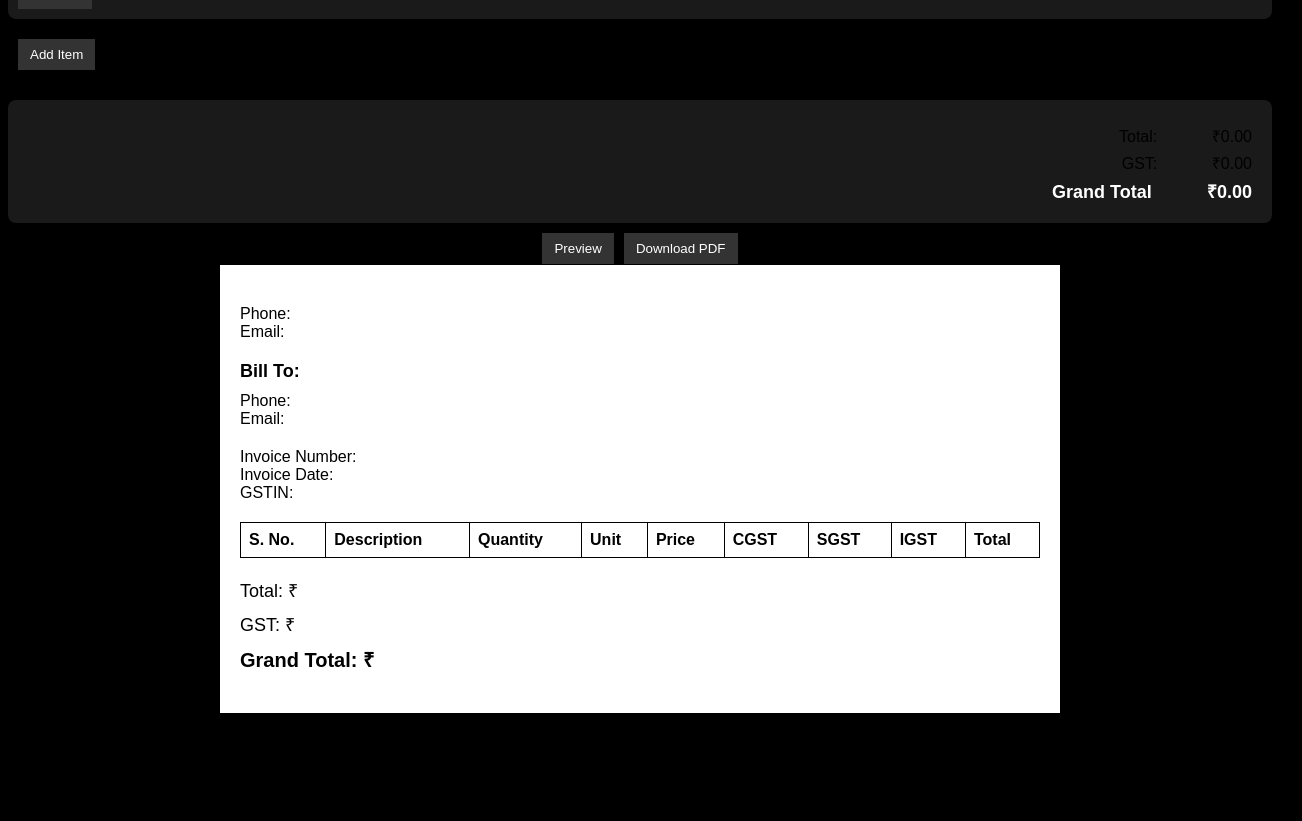
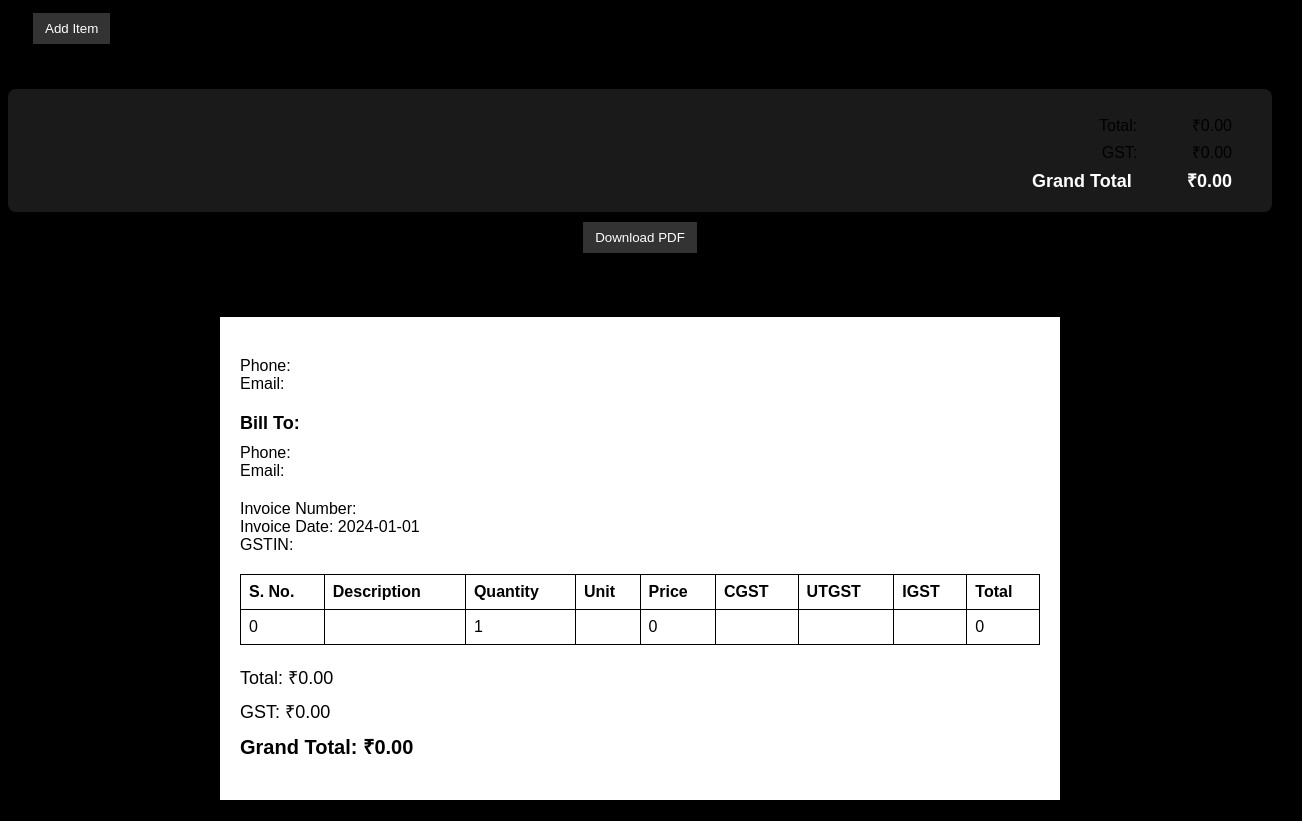
Before and after one commit to priyamkumar/Invoice-Generator, a React (Vite) app: page / in a window 1280 px wide. Shown: the part 1439-2260 px from the top of the page, 1302 px wide, since content can reach past the window. Before the commit the page ends 2173 px from the top, so only its background shows below. Built offline with nearby package versions, Linux system fonts and the light colour scheme.

Commit message:
added preview

```diff
--- a/src/App.css
+++ b/src/App.css
@@ -87,6 +87,7 @@ label {
   background-color: #1a1a1a;
   border-radius: 8px;
   text-align: right;
+  padding-right: 40px;
 }
 
 .total-amount p {
@@ -103,6 +104,7 @@ label {
 
 .item-table {
   margin-top: 20px;
+  padding:15px
 }
 
 .item-row {
@@ -148,7 +150,9 @@ button:hover {
 
 .preview-pdf-buttons {
   display: flex;
+  flex-direction: column;
   justify-content: center;
+  align-items: center;;
   gap: 10px;
 }
 
--- a/src/Components/BillInfo.jsx
+++ b/src/Components/BillInfo.jsx
@@ -35,18 +35,21 @@ export default function BillInfo() {
     clientEmail: "",
   });
 
+  const totalAmount = items.reduce((acc, cur) => acc + parseFloat(cur.amount || 0), 0);
+  const totalGst = items.reduce((acc, cur) => acc + parseFloat(cur.cgstAmount || 0) + parseFloat(cur.utgstAmount || 0) + parseFloat(cur.igstAmount || 0), 0);
+
   const [invoiceNumber, setInvoiceNumber] = useState();
-  const [invoiceDate, setInvoiceDate] = useState();
+  const [invoiceDate, setInvoiceDate] = useState("2024-01-01");
   const [gstNum, setGstNum] = useState();
 
   return (
     <div className="invoice-details">
       <InvoiceDetails details={details} setDetails={setDetails}/>
-      <DateInvoiceGST date={[invoiceDate, setInvoiceDate]} invoice={[invoiceDate, setInvoiceDate]} gst={[gstNum, setGstNum]}/>
+      <DateInvoiceGST date={[invoiceDate, setInvoiceDate]} invoice={[invoiceNumber, setInvoiceNumber]} gst={[gstNum, setGstNum]}/>
       <ItemTable items={items} setItems={setItems} />
-      <TotalAmount items={items} />
+      <TotalAmount totalAmount={totalAmount} totalGst={totalGst} />
       <PreviewPdfButton />
-      <DocumentPreview details={details}/>
+      <DocumentPreview items={items} details={details} date={invoiceDate} invoice={invoiceNumber} gst={gstNum} totalAmount={totalAmount} totalGst={totalGst}/>
     </div>
   );
 }
--- a/src/Components/DateInvoiceGST.jsx
+++ b/src/Components/DateInvoiceGST.jsx
@@ -4,11 +4,22 @@ export default function DateInvoiceGST({ date, invoice, gst }) {
   const [billDate, setDate] = date;
   const [billNumber, setInvoice] = invoice;
   const [gstNumber, setGst] = gst;
-  console.log(billDate);
 
   const handleChange = (e) => {
     const { name, value } = e.target;
-    setDate(name, value);
+    switch (name) {
+      case "date":
+        setDate(value);
+        break;
+      case "invoice-number":
+        setInvoice(value);
+        break;
+      case "gstNumber":
+        setGst(value);
+        break;
+      default:
+        break;
+    }
   };
   return (
     <div className="date-invoice-gst">
@@ -19,6 +30,8 @@ export default function DateInvoiceGST({ date, invoice, gst }) {
           id="invoice-number"
           placeholder="Invoice Number"
           min="0"
+          name="invoice-number"
+          onChange={handleChange}
         />
       </div>
       <div className="date">
@@ -26,7 +39,7 @@ export default function DateInvoiceGST({ date, invoice, gst }) {
         <input
           type="date"
           id="date"
-          name= "date"
+          name="date"
           placeholder="Date"
           min="01-01-2024"
           value={billDate}
@@ -35,7 +48,13 @@ export default function DateInvoiceGST({ date, invoice, gst }) {
       </div>
       <div className="gst-no">
         <label htmlFor="gst-no">GSTIN: </label>
-        <input type="text" id="gst-no" placeholder="GST Number"/>
+        <input
+          type="text"
+          id="gst-no"
+          name="gstNumber"
+          placeholder="GST Number"
+          onChange={handleChange}
+        />
       </div>
     </div>
   );
--- a/src/Components/DocumentPreview.jsx
+++ b/src/Components/DocumentPreview.jsx
@@ -1,7 +1,7 @@
 import React from "react";
 
-const DocumentPreview = ({details}) => {
-  const {cAddress, cEmail, cName, cPhone, clientAddress ,clientEmail, clientName, clientPhone} = details
+const DocumentPreview = ({items, details, date, invoice, gst, totalAmount, totalGst}) => {
+  const {cAddress, cEmail, cName, cPhone, clientAddress ,clientEmail, clientName, clientPhone} = details;
   return (
     <div className="invoice-preview">
       <div className="header">
@@ -20,9 +20,9 @@ const DocumentPreview = ({details}) => {
       </div>
 
       <div className="invoice-details">
-        <p>Invoice Number: {}</p>
-        <p>Invoice Date: {}</p>
-        <p>GSTIN: {}</p>
+        <p>Invoice Number: {invoice}</p>
+        <p>Invoice Date: {date}</p>
+        <p>GSTIN: {gst}</p>
       </div>
 
       <table className="item-table">
@@ -34,18 +34,30 @@ const DocumentPreview = ({details}) => {
             <th>Unit</th>
             <th>Price</th>
             <th>CGST</th>
-            <th>SGST</th>
+            <th>UTGST</th>
             <th>IGST</th>
             <th>Total</th>
           </tr>
         </thead>
-        <tbody>{}</tbody>
+        <tbody>{items.map((item,index) => (
+          <tr key={index}>
+            <td>{item.serial}</td>
+            <td>{item.description}</td>
+            <td>{item.quantity}</td>
+            <td>{item.unit}</td>
+            <td>{item.price}</td>
+            <td>{item.cgst}</td>
+            <td>{item.utgst}</td>
+            <td>{item.igst}</td>
+            <td>{item.amount}</td>
+          </tr>
+        ))}</tbody>
       </table>
 
       <div className="totals">
-        <p>Total: ₹{}</p>
-        <p>GST: ₹{}</p>
-        <b>Grand Total: ₹{}</b>
+        <p>Total: ₹{totalAmount.toFixed(2)}</p>
+        <p>GST: ₹{totalGst.toFixed(2)}</p>
+        <b>Grand Total: ₹{(totalAmount + totalGst).toFixed(2)}</b>
       </div>
     </div>
   );
--- a/src/Components/InvoiceDetails.jsx
+++ b/src/Components/InvoiceDetails.jsx
@@ -1,6 +1,6 @@
 import React, { useState } from "react";
 
-export default function InvoiceDetails({details, setDetails}) {
+export default function InvoiceDetails({ details, setDetails }) {
   const handleDetails = (e) => {
     const { name, value } = e.target;
     setDetails((prev) => {
@@ -10,7 +10,7 @@ export default function InvoiceDetails({details, setDetails}) {
 
   return (
     <div className="container">
-      <form >
+      <form>
         <div className="card">
           <label htmlFor="com-Name">Company Name </label>
           <input
@@ -82,7 +82,6 @@ export default function InvoiceDetails({details, setDetails}) {
             onChange={handleDetails}
           />
         </div>
-        <button type="submit">Submit</button>
       </form>
     </div>
   );
--- a/src/Components/PreviewPdfButton.jsx
+++ b/src/Components/PreviewPdfButton.jsx
@@ -5,8 +5,11 @@ import { Link } from "react-router-dom"
 export default function PreviewPdfButton() {
   return (
   <div className="preview-pdf-buttons">
-    <Link to='/preview'><button>Preview</button></Link>
+    <div>
     <button>Download PDF</button>
+    {/* <Link to='/preview'><button>Preview</button></Link> */}
   </div>
+    <h2>Preview</h2>
+    </div>
 )
 }
--- a/src/Components/TotalAmount.jsx
+++ b/src/Components/TotalAmount.jsx
@@ -1,14 +1,17 @@
 import React, { useState } from "react";
 
-export default function TotalAmount({items}) {
-  const totalAmount = items.reduce((acc, cur) => acc + parseFloat(cur.amount || 0), 0);
-  const totalGst = items.reduce((acc, cur) => acc + parseFloat(cur.cgstAmount || 0) + parseFloat(cur.utgstAmount || 0) + parseFloat(cur.igstAmount || 0), 0);
-
+export default function TotalAmount({ totalAmount, totalGst }) {
   return (
     <div className="total-amount">
-      <p>Total: <span>₹{totalAmount.toFixed(2)}</span></p>
-      <p>GST: <span>₹{totalGst.toFixed(2)}</span></p>
-      <b>Grand Total <span>₹{(totalAmount + totalGst).toFixed(2)}</span></b>
+      <p>
+        Total: <span>₹{totalAmount.toFixed(2)}</span>
+      </p>
+      <p>
+        GST: <span>₹{totalGst.toFixed(2)}</span>
+      </p>
+      <b>
+        Grand Total <span>₹{(totalAmount + totalGst).toFixed(2)}</span>
+      </b>
     </div>
   );
 }
```
